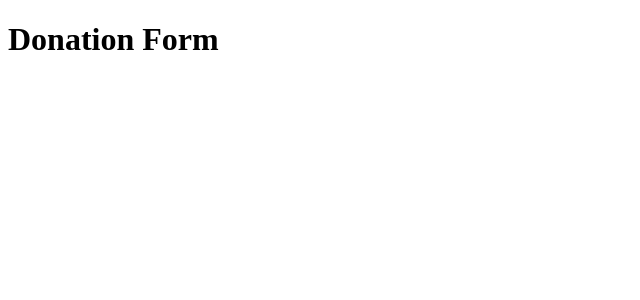
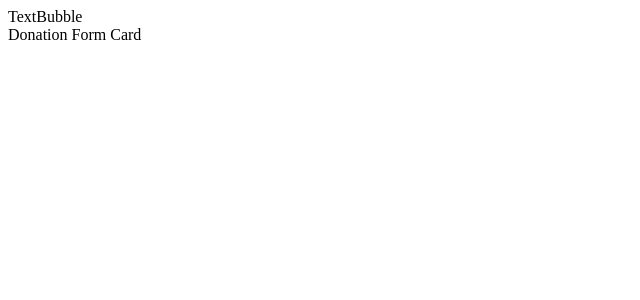
Before and after one commit to Jonaphant/donation-form, a React app: page / in a window 1280 px wide. Shown: the top 300 px of the page, without its empty margins (0-640 px from the left). Built offline with nearby package versions, Linux system fonts and the light colour scheme.

Commit message:
Import DonationForm and render in App

```diff
--- a/src/App.js
+++ b/src/App.js
@@ -1,8 +1,9 @@
 import React from 'react';
+import DonationForm from './components/DonationForm';
 
 const App = () => {
   return (
-    <h1>Donation Form</h1>
+    <DonationForm />
   )
 }
 
```
